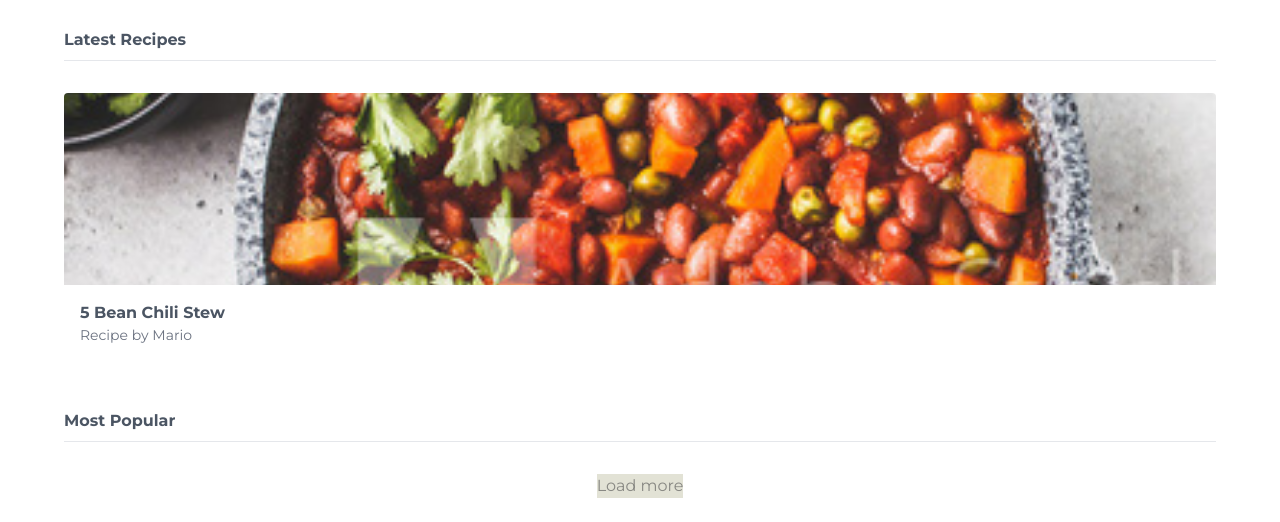
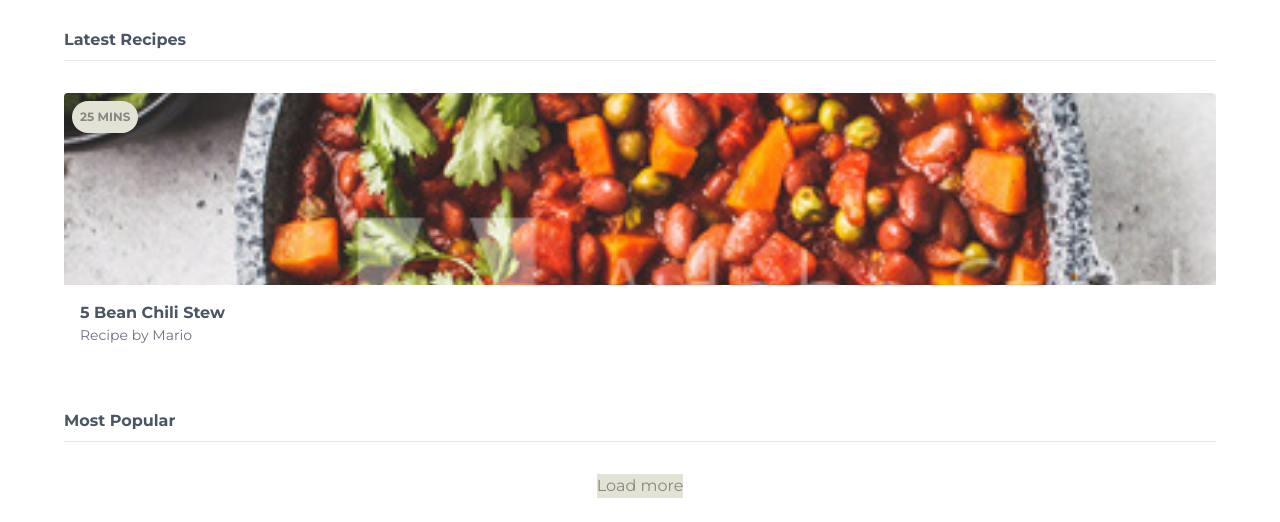
Before and after one commit to yavoraldev00/tailwind-tutorial, a website: page public/index.html in a window 1280 px wide. Shown: the part 337-859 px from the top of the page. Drawn offline with Linux system fonts and the light colour scheme.

Commit message:
tutorial 10 - badges

```diff
--- a/public/index.html
+++ b/public/index.html
@@ -51,11 +51,14 @@
 
         <div class="mt-8">
           <!-- cards go here -->
-          <div class="bg-white rounded overflow-hidden">
+          <div class="bg-white rounded overflow-hidden relative">
             <img src="img/stew.jpg" alt="stew" class="w-full bg-cover h-32 sm:h-48 object-cover">
             <div class="m-4">
               <span class="font-bold">5 Bean Chili Stew</span>
               <span class="block text-gray-500 text-sm">Recipe by Mario</span>
+            </div>
+            <div class="bg-secondary-100 text-secondary-200 text-xs uppercase font-bold rounded-full p-2 absolute top-0 mt-2 ml-2">
+              <span>25 mins</span>
             </div>
           </div>
         </div>
```
Also changed, not shown: public/styles.css.
